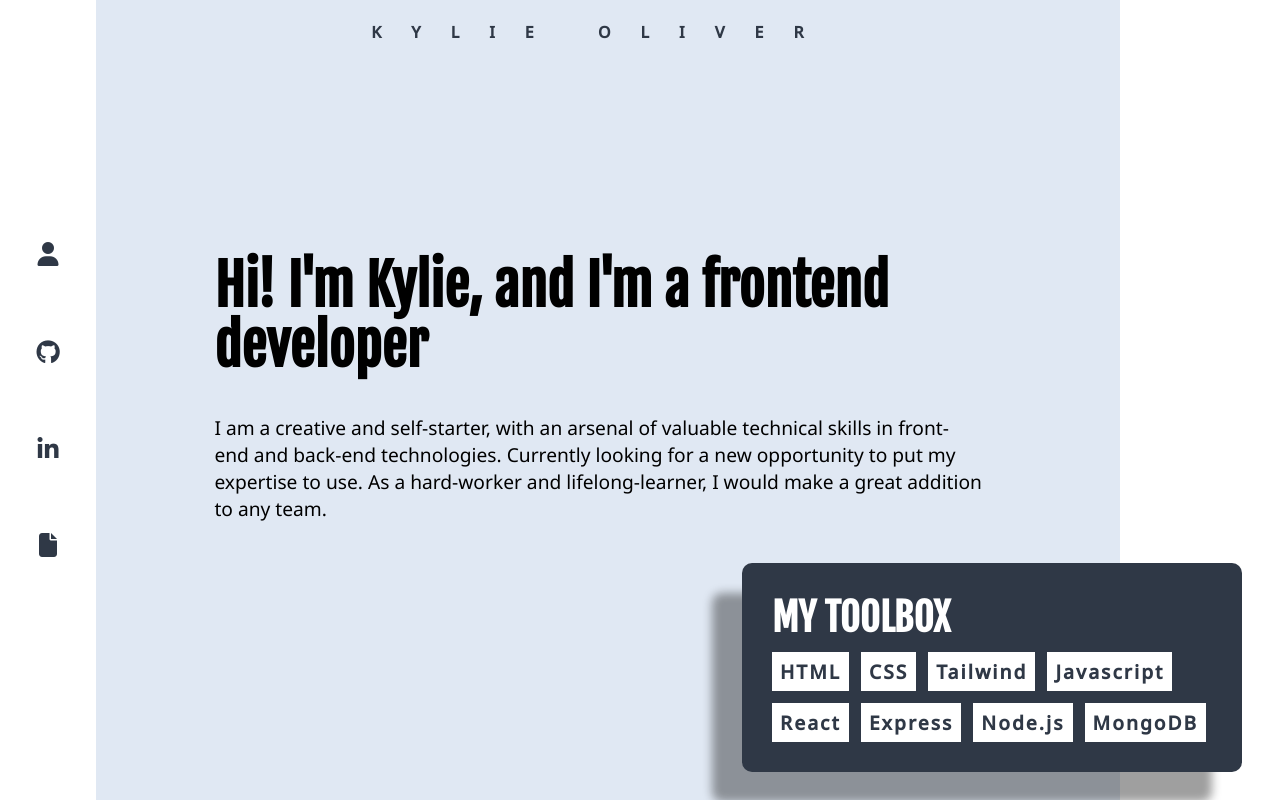
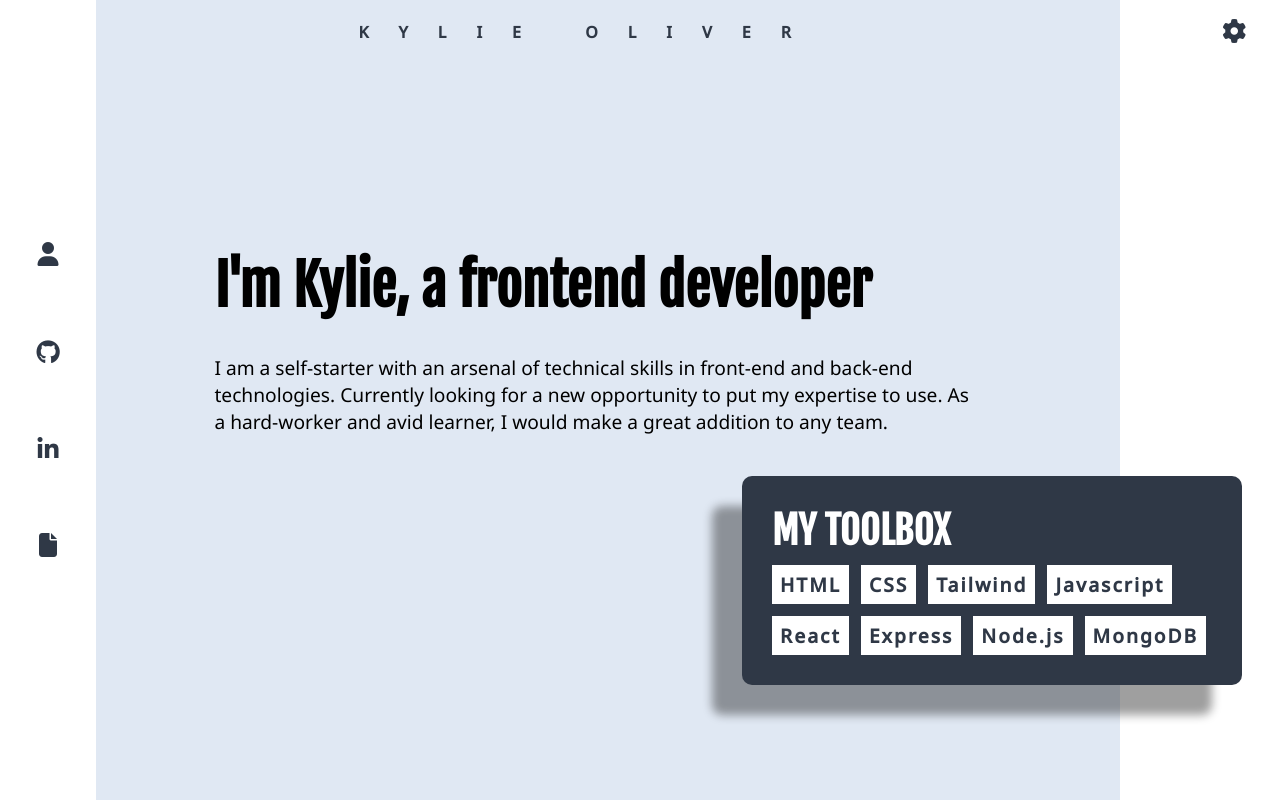
Before and after one commit to Kylie240/portfolio, a React (Vite) app: page / in a window 1280 px wide. Shown: the top 800 px of the page. Built offline with nearby package versions, Linux system fonts and the light colour scheme.

Commit message:
minor fixes

```diff
--- a/src/App.css
+++ b/src/App.css
@@ -40,7 +40,7 @@ a{
   position: fixed;
   background: var(--secondary-ocean-color);
   color: var(--tertiary-ocean-color);
-  width: 100%;
+  width: 100vw;
   height: 4rem;
 }
 
@@ -93,6 +93,9 @@ a{
   justify-content: start;
   align-items: center;
 }
+#company-insert{
+  border-bottom: 4px solid var(--tertiary-ocean-color);
+}
 .left-home-container{
   bottom: 2rem;
   position: relative;
@@ -100,15 +103,17 @@ a{
   flex-wrap: wrap;
   flex-direction: column;
   justify-content: start;
-  align-items: start;
+  align-items: center;
 }
 .left-home-container h1{
+  text-align: center;
   font-size: 3rem;
   font-family: var(--font-family-main);
   line-height: 60px;
   padding: 0 1rem 1.4rem 1rem;
 }
 .left-home-container p{
+  text-align: center;
   margin: 1rem 0 0 0;
   font-size: 1.2rem;
   max-width: 800px;
@@ -120,6 +125,7 @@ a{
   margin: 2rem 0 .4rem 0;
   padding: 0 2rem;
   display: flex;
+  justify-content: center;
   gap: 1.5rem;
 }
 .home-links i{
@@ -469,6 +475,16 @@ a{
   gap: 1.4rem;
   width: 40%;
 }
+::-webkit-scrollbar{
+  width: 10px;
+}
+::-webkit-scrollbar-track{
+  background-color: var(--primary-ocean-color);
+}
+::-webkit-scrollbar-thumb{
+  background: var(--tertiary-ocean-color);
+}
+
 @media screen and (min-width: 576px) {
   .topbar-heading{
     letter-spacing: 10px;
@@ -487,7 +503,8 @@ a{
 @media screen and (min-width: 768px) {
   .topbar{
     position: relative;
-    left: 6rem;
+    margin-left: 6rem;
+    padding-right: 6rem;
   }
   .sidebar{
     visibility: visible;
@@ -507,10 +524,15 @@ a{
   }
   .left-home-container{
     bottom: 2rem;
+    align-items: start;
   }
   .left-home-container h1{
+    text-align: start;
     max-width: 730px;
     font-size: 3.5rem;
+  }
+  .left-home-container p{
+    text-align: start;
   }
   .projects-container{
     width: 100vw;
--- a/src/pages/home.jsx
+++ b/src/pages/home.jsx
@@ -7,11 +7,11 @@ export const Home = () => {
 
     function handleHover () {
         const element = document.getElementById("header-insert");
-        element.innerHTML = " like to create."
+        element.innerHTML = " and love to create cool things with code."
     }
     function handleExitHover () {
         const element = document.getElementById("header-insert");
-        element.innerHTML = "'m a frontend developer."
+        element.innerHTML = " a frontend developer."
     }
 
     return (
@@ -19,9 +19,15 @@ export const Home = () => {
             <Topbar setNameInsert={setNameInsert} setCompanyInsert={setCompanyInsert}/>
             <div className="homepage-containers">
                 <div onMouseLeave={() => handleExitHover()} className="left-home-container">
-                    <h1 className="homepage-header">Hi<span id="name-insert">{nameInsert}!</span> I'm Kylie,
-                    and I<span id="header-insert" onMouseEnter={() => handleHover()}>'m a frontend developer</span></h1>
-                    <p className="homepage-paragraph">I am a creative and self-starter, with an arsenal of valuable technical skills in front-end and back-end technologies. Currently looking for a new opportunity to put my expertise to use. As a hard-worker and lifelong-learner, I would make a great addition to <span>{companyInsert}</span></p>
+                    <h1 className="homepage-header">{ nameInsert.length > 0 ? <span>Hi {nameInsert}! </span> : ""}I'm Kylie,
+                    <span id="header-insert" onMouseEnter={() => handleHover()}> a frontend developer</span></h1>
+                    <p className="homepage-paragraph">I am a self-starter with an arsenal of technical skills in front-end and back-end technologies. Currently looking for a new opportunity to put my expertise to use. As a hard-worker and avid learner, I would make a great addition to
+                        {companyInsert === " any team." ?
+                            <span>{companyInsert}</span>
+                            :
+                            <span id="company-insert"> {companyInsert}</span>
+                        }
+                    </p>
                     <div className="home-links">
                         <a href="#about" target="_blank"><i className="fa-solid fa-user fa-xl"></i></a>
                         <a href="https://github.com/Kylie240" target="_blank"><i className="fa-brands fa-github fa-xl"></i></a>
```
